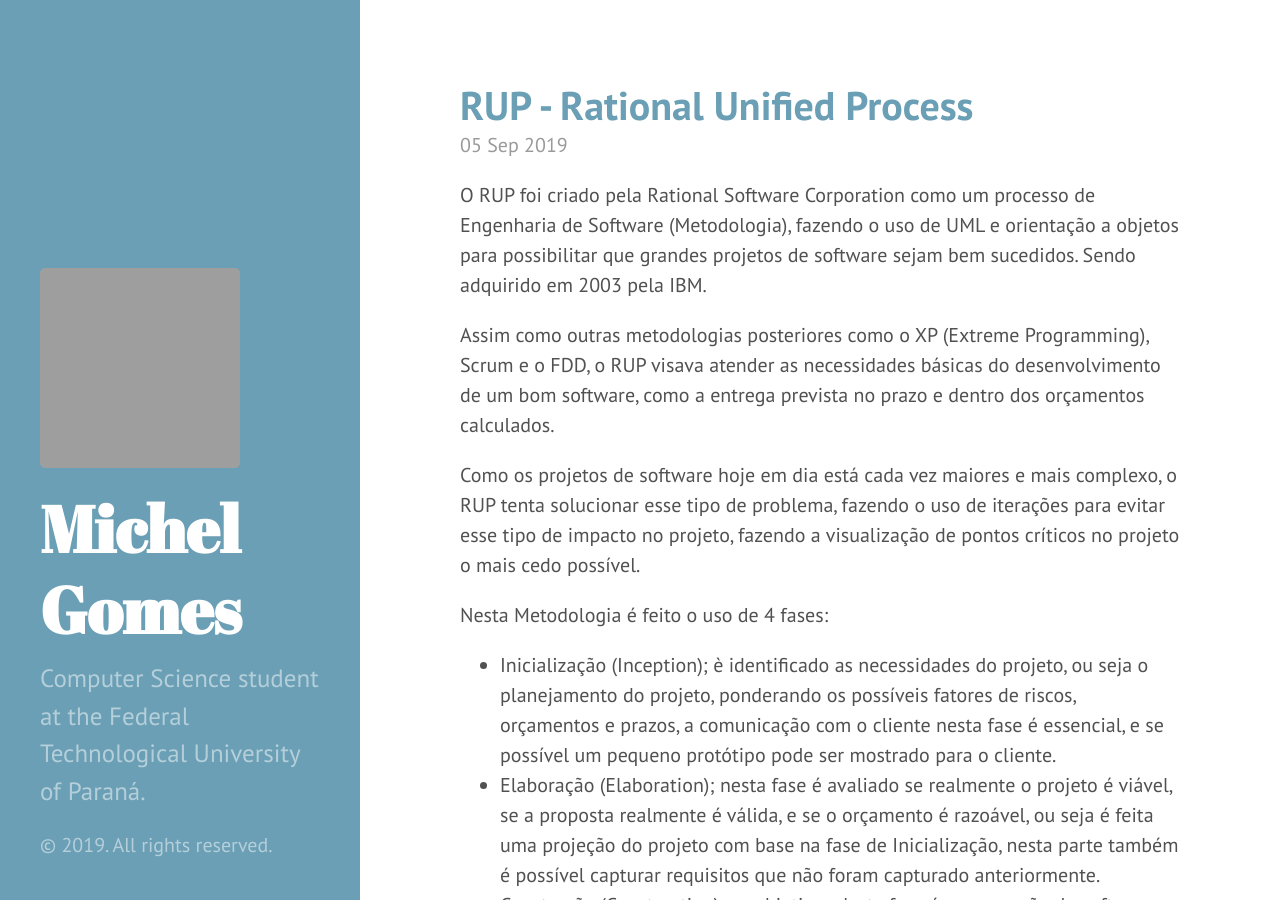
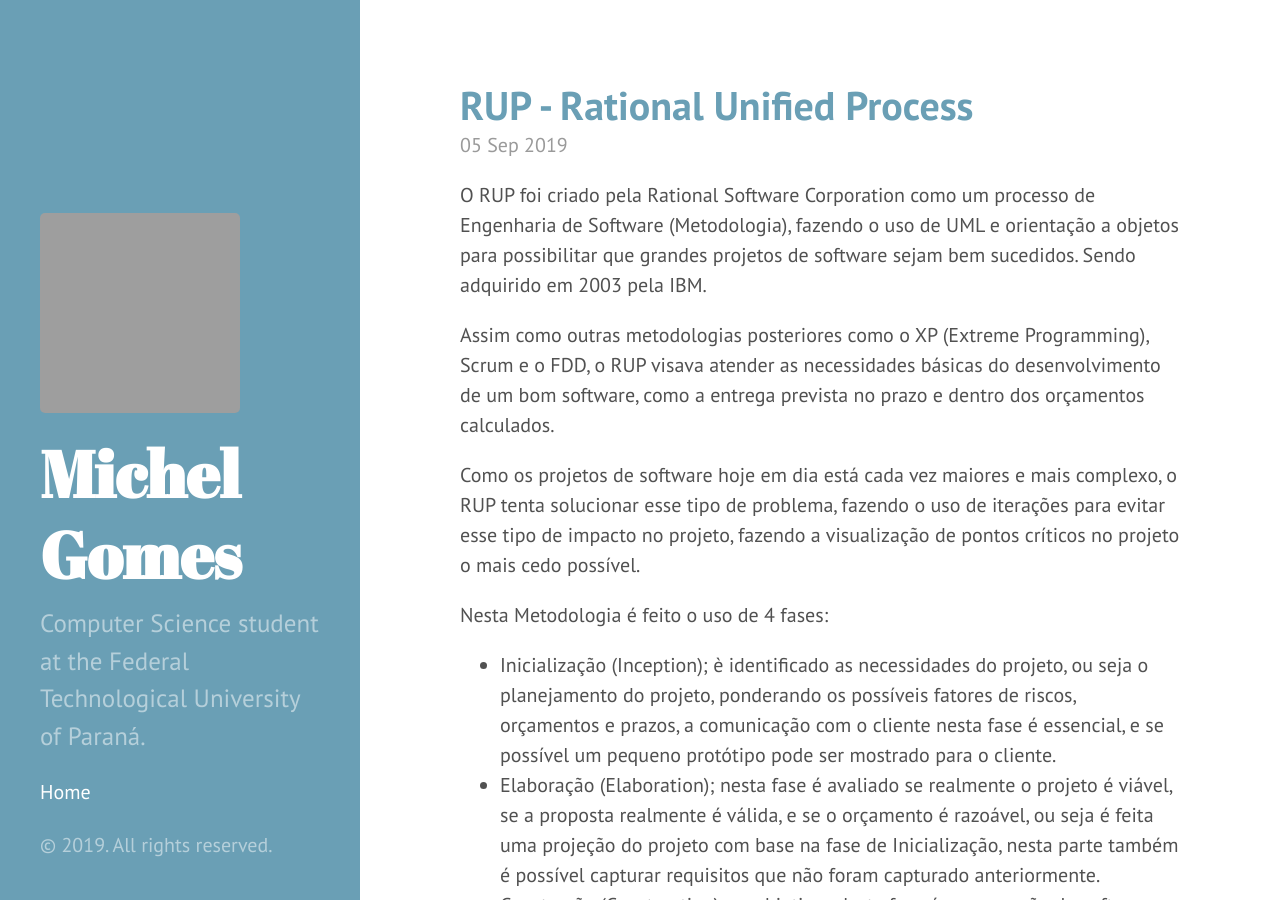
Before and after one commit to Jmallone/jmallone.github.io, a Jekyll site: the page built from index.html, in a window 1280 px wide and 900 px high. Built offline with Jekyll 4.4.1, drawn with Linux system fonts in a browser that asks for light colours; Markdown is read by kramdown in place of the engine named in the settings; the list of posts is cut into pages by our own code; grey boxes are pictures that could not be loaded.

Commit message:
Update sidebar.html

```diff
--- a/_includes/sidebar.html
+++ b/_includes/sidebar.html
@@ -8,8 +8,13 @@
         </a>
       </h1>
 
+
       <p class="lead">{{ site.description }}</p>
     </div>
+
+     <nav class="sidebar-nav">
+      <a class="sidebar-nav-item{% if page.url == site.baseurl %} active{% endif %}" href="{{ site.baseurl }}">Home</a>
+     </nav>
     <p>&copy; {{ site.time | date: '%Y' }}. All rights reserved.</p>
   </div>
 </div>
```
